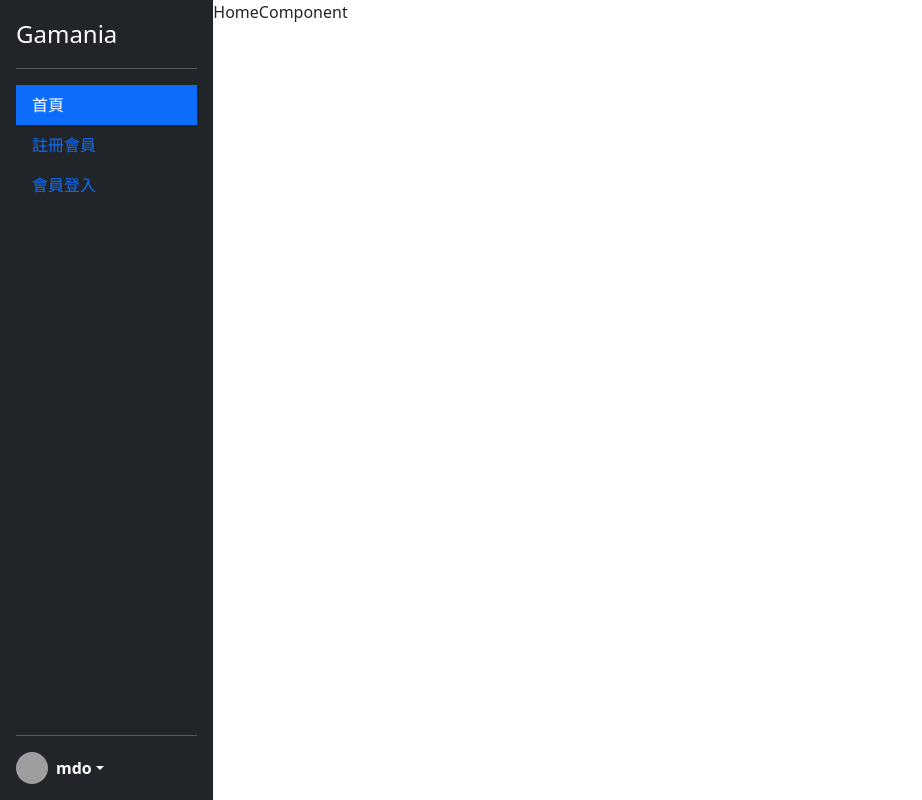
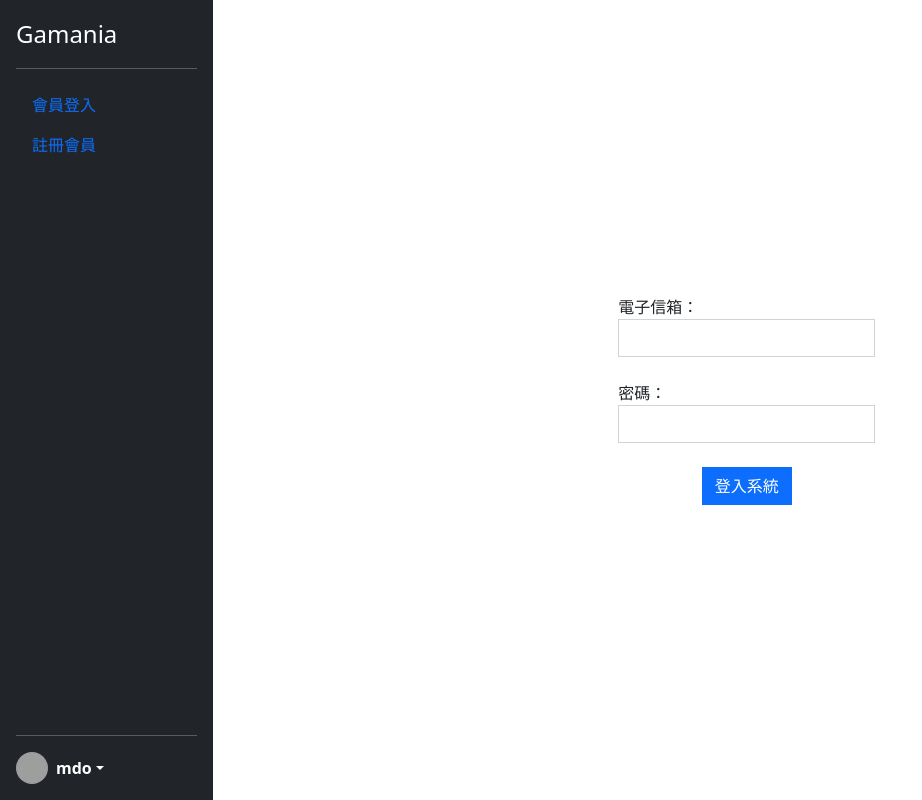
Before and after one commit to Jonathanbir/react-blog-web, a React (Create React App) app in the folder client/: page / in a window 1280 px wide. Shown: the whole page, without its empty margins (0-922 px from the left). Built offline with nearby package versions, Linux system fonts and the light colour scheme; grey boxes are pictures that could not be loaded.

Commit message:
commit: 更改 login出現頁面,挑整樣式

```diff
--- a/client/src/App.js
+++ b/client/src/App.js
@@ -9,7 +9,7 @@ import ProfileComponent from "./components/ProfileComponent";
 
 function App() {
   let [currentUser, setCurrentUser] = useState(AuthService.getCurrentUser());
-
+  console.log("currentUser", currentUser);
   return (
     <BrowserRouter>
       <Routes>
@@ -19,10 +19,10 @@ function App() {
             <Layout currentUser={currentUser} setCurrentUser={setCurrentUser} />
           }
         >
-          <Route index element={<HomeComponent />} />
-          <Route path="register" element={<RegisterComponent />} />
+          {!currentUser ? (
+            <>
               <Route
-            path="login"
+                path="/"
                 element={
                   <LoginComponent
                     currentUser={currentUser}
@@ -30,6 +30,11 @@ function App() {
                   />
                 }
               />
+              <Route path="/register" element={<RegisterComponent />} />
+            </>
+          ) : (
+            <>
+              <Route index element={<HomeComponent />} />
               <Route
                 path="profile"
                 element={
@@ -66,6 +71,8 @@ function App() {
               />
             }
           /> */}
+            </>
+          )}
         </Route>
       </Routes>
     </BrowserRouter>
--- a/client/src/components/LoginComponent/index.js
+++ b/client/src/components/LoginComponent/index.js
@@ -31,10 +31,13 @@ const LoginComponent = ({ currentUser, setCurrentUser }) => {
   };
 
   return (
-    <div style={{ padding: "3rem" }} className="col-md-10">
+    <div
+      style={{ padding: "3rem" }}
+      className="col-md-10 d-flex justify-content-center align-items-center"
+    >
       <div>
         {message && <div className="alert alert-danger">{message}</div>}
-        <div className="form-group">
+        <div className="form-group w-100">
           <label htmlFor="username">電子信箱：</label>
           <input
             onChange={handleEmail}
@@ -55,7 +58,10 @@ const LoginComponent = ({ currentUser, setCurrentUser }) => {
         </div>
         <br />
         <div className="form-group">
-          <button onClick={handleLogin} className="btn btn-primary btn-block">
+          <button
+            onClick={handleLogin}
+            className="btn btn-primary d-flex mx-auto"
+          >
             <span>登入系統</span>
           </button>
         </div>
--- a/client/src/components/NavComponent/index.js
+++ b/client/src/components/NavComponent/index.js
@@ -6,9 +6,10 @@ import "./index.scss";
 export const NavComponent = ({ currentUser, setCurrentUser }) => {
   const handleLogout = () => {
     AuthService.logout(); // 清空local storage
-    window.alert("登出成功!現在您會被導向到首頁。");
+    window.alert("登出成功!。");
     setCurrentUser(null);
   };
+
   return (
     <div className="navigation col-md-2">
       <ul className="d-flex flex-column flex-shrink-0 p-3 text-bg-dark vh-100">
@@ -20,24 +21,17 @@ export const NavComponent = ({ currentUser, setCurrentUser }) => {
         </a>
         <hr />
         <ul className="nav nav-pills flex-column mb-auto">
-          <li className="nav-item">
-            <Link className="nav-link active" to="/">
-              首頁
-            </Link>
-          </li>
-
+          {!currentUser && (
+            <li className="nav-item">
+              <Link className="nav-link" to="/">
+                會員登入
+              </Link>
+            </li>
+          )}
           {!currentUser && (
             <li className="nav-item">
               <Link className="nav-link" to="/register">
                 註冊會員
-              </Link>
-            </li>
-          )}
-
-          {!currentUser && (
-            <li className="nav-item">
-              <Link className="nav-link" to="/login">
-                會員登入
               </Link>
             </li>
           )}
--- a/client/src/components/RegisterComponent/index.js
+++ b/client/src/components/RegisterComponent/index.js
@@ -42,7 +42,10 @@ const RegisterComponent = () => {
   };
 
   return (
-    <div style={{ padding: "3rem" }} className="col-md-10">
+    <div
+      style={{ padding: "3rem" }}
+      className="col-md-10  d-flex justify-content-center align-items-center"
+    >
       <div>
         {message && <div className="alert alert-danger">{message}</div>}
         <div>
@@ -87,7 +90,10 @@ const RegisterComponent = () => {
           />
         </div>
         <br />
-        <button onClick={handleRegister} className="btn btn-primary">
+        <button
+          onClick={handleRegister}
+          className="btn btn-primary d-flex mx-auto"
+        >
           <span>註冊會員</span>
         </button>
       </div>
```
Lines whose indentation alone changed are shown as unchanged.
